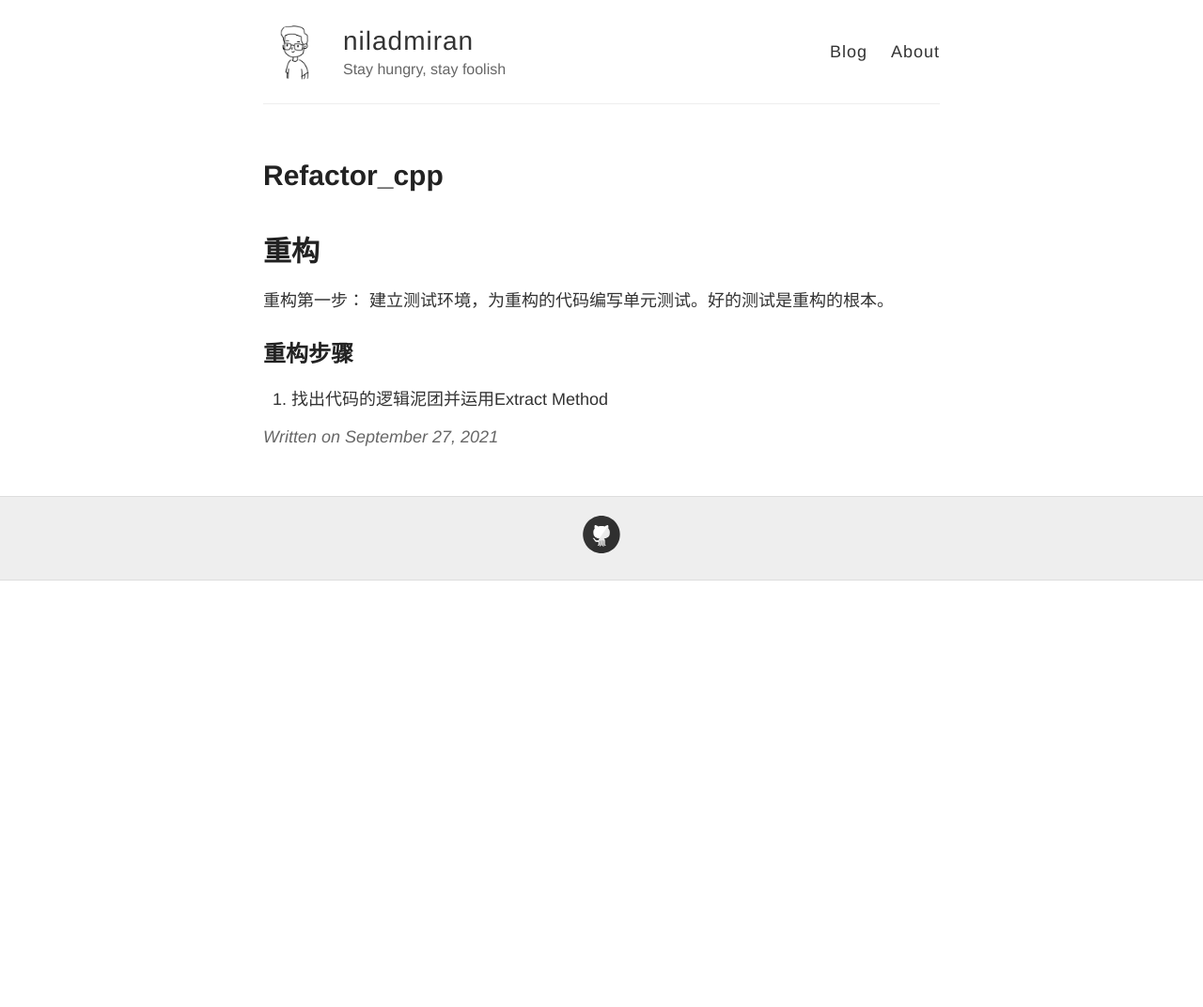
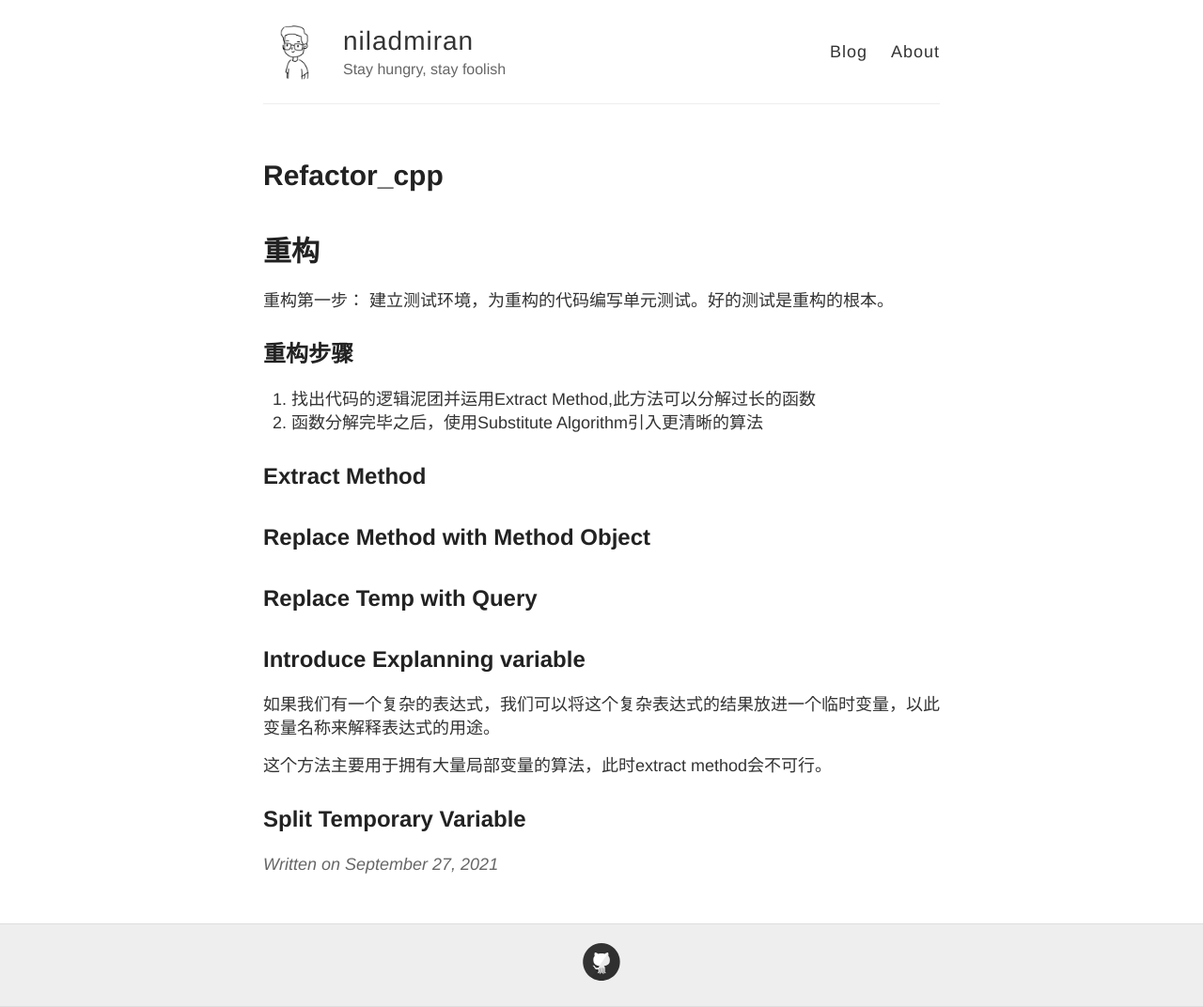
Before and after one commit to niladmiran/niladmiran.github.io, a Jekyll site: the page built from _posts/2021-9-27-refactor_cpp.md, in a window 1280 px wide. Shown: the whole page at 94% size. Built offline with Jekyll 4.4.1, drawn with Linux system fonts in a browser that asks for light colours; our own code applies the rules of GitHub Pages for plain Markdown files; before the commit the page ends 900 px from its top, so only the background shows below that.

Commit message:
update refactor

```diff
--- a/_posts/2021-9-27-refactor_cpp.md
+++ b/_posts/2021-9-27-refactor_cpp.md
@@ -2,4 +2,19 @@
 重构第一步： 建立测试环境，为重构的代码编写单元测试。好的测试是重构的根本。
 
 ## 重构步骤
-1. 找出代码的逻辑泥团并运用Extract Method
+1. 找出代码的逻辑泥团并运用Extract Method,此方法可以分解过长的函数
+2. 函数分解完毕之后，使用Substitute Algorithm引入更清晰的算法
+
+
+## Extract Method
+
+## Replace Method with Method Object
+
+## Replace Temp with Query
+
+## Introduce Explanning variable
+如果我们有一个复杂的表达式，我们可以将这个复杂表达式的结果放进一个临时变量，以此变量名称来解释表达式的用途。
+
+这个方法主要用于拥有大量局部变量的算法，此时extract method会不可行。
+
+## Split Temporary Variable
```
